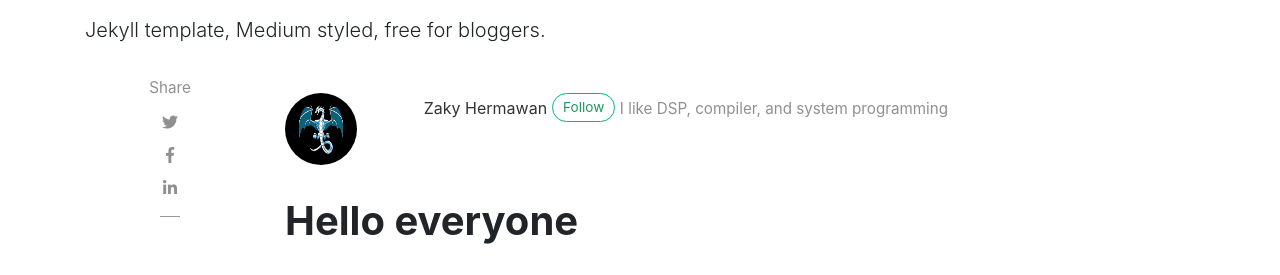
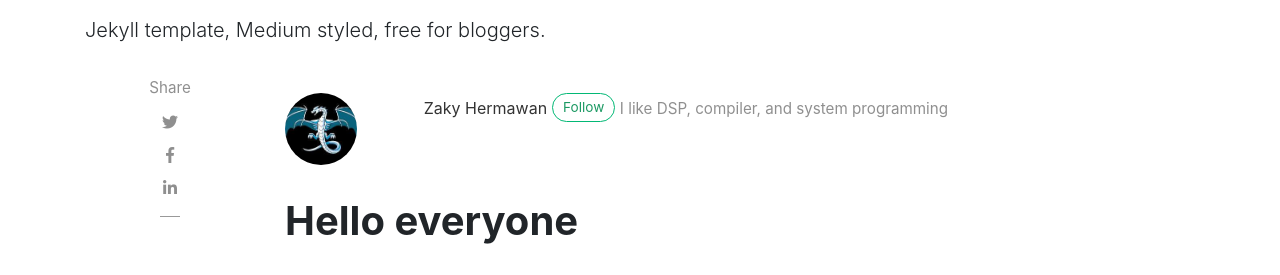
Before and after one commit to ZakyHermawan/ZakyHermawan.github.io, a Jekyll site: the page built from _posts/2018-01-11-quick-start-guide.md, in a window 1280 px wide. Shown: the part 138-413 px from the top of the page. Built offline with Jekyll 4.4.1, drawn with Linux system fonts in a browser that asks for light colours; nearby versions of some CDN libraries; comment, search, counter and statistics services are not loaded.

Commit message:
change pict

```diff
--- a/_config.yml
+++ b/_config.yml
@@ -16,7 +16,7 @@ authors:
   zaky:
     name: Zaky Hermawan
     display_name: Zaky Hermawan
-    avatar: 'assets/images/dark_dragon.jpg'
+    avatar: 'assets/images/small_black_dragon.jpg'
     description: "I like DSP, compiler, and system programming"
 
   sal:
```
Also changed, not shown: assets/images/dark_dragon.jpg (deleted), assets/images/small_black_dragon.jpg (added).
